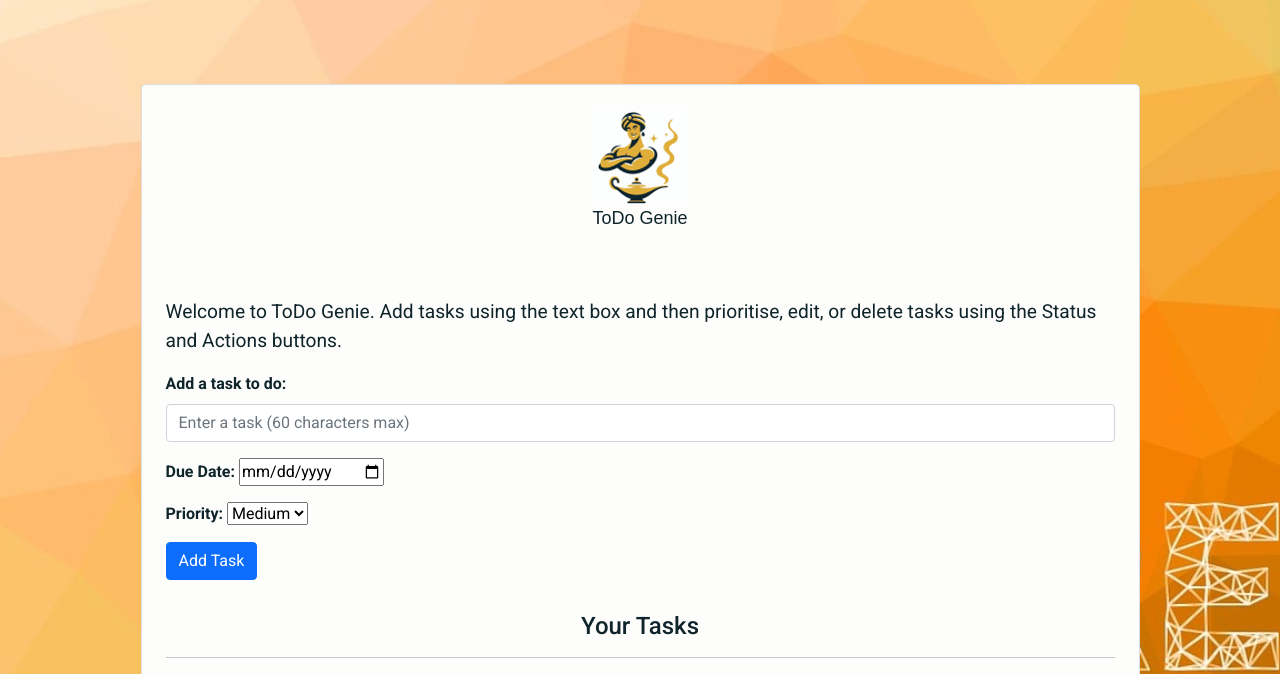
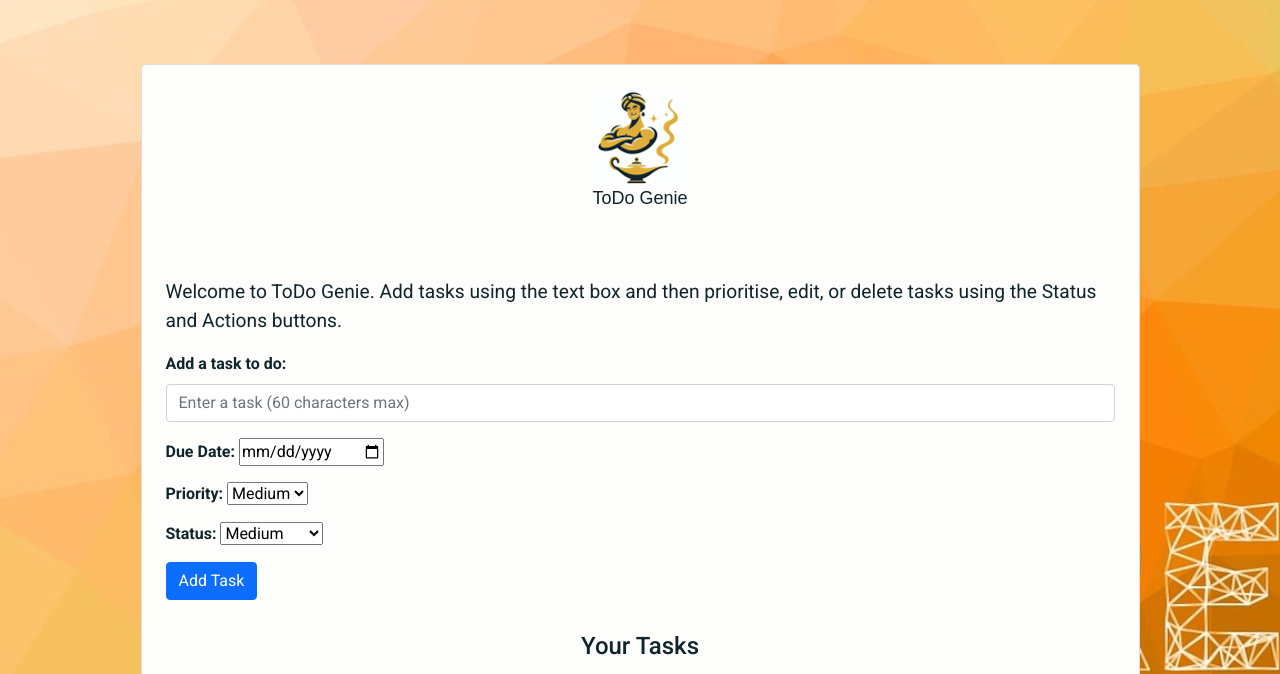
Before and after one commit to Tedbot2000/todo-genie, a Django app: page / in a window 1280 px wide. Shown: the part 56-730 px from the top of the page. Run offline with Django 4.2, Linux system fonts and the light colour scheme; the visitor is signed in with stand-in values (Sample User, id 1); data that the repository does not hold is empty; some libraries are stand-ins or nearby versions; some web fonts are replaced.

Commit message:
Adding status model for adding a task form

```diff
--- a/todo/templates/todo/todo_list.html
+++ b/todo/templates/todo/todo_list.html
@@ -60,6 +60,14 @@
                                     </select>
                                 </div>
                                 <div class="col-12">
+                                    <label for="status">Status:</label>
+                                    <select name="priority" id="priority">
+                                        <option value="Low">Not started</option>
+                                        <option value="Medium" selected>Medium</option>
+                                        <option value="High">High</option>
+                                    </select>
+                                </div>
+                                <div class="col-12">
                                     <button type="submit" class="btn btn-primary">Add Task</button>
                                 </div>
                             </form>
```
